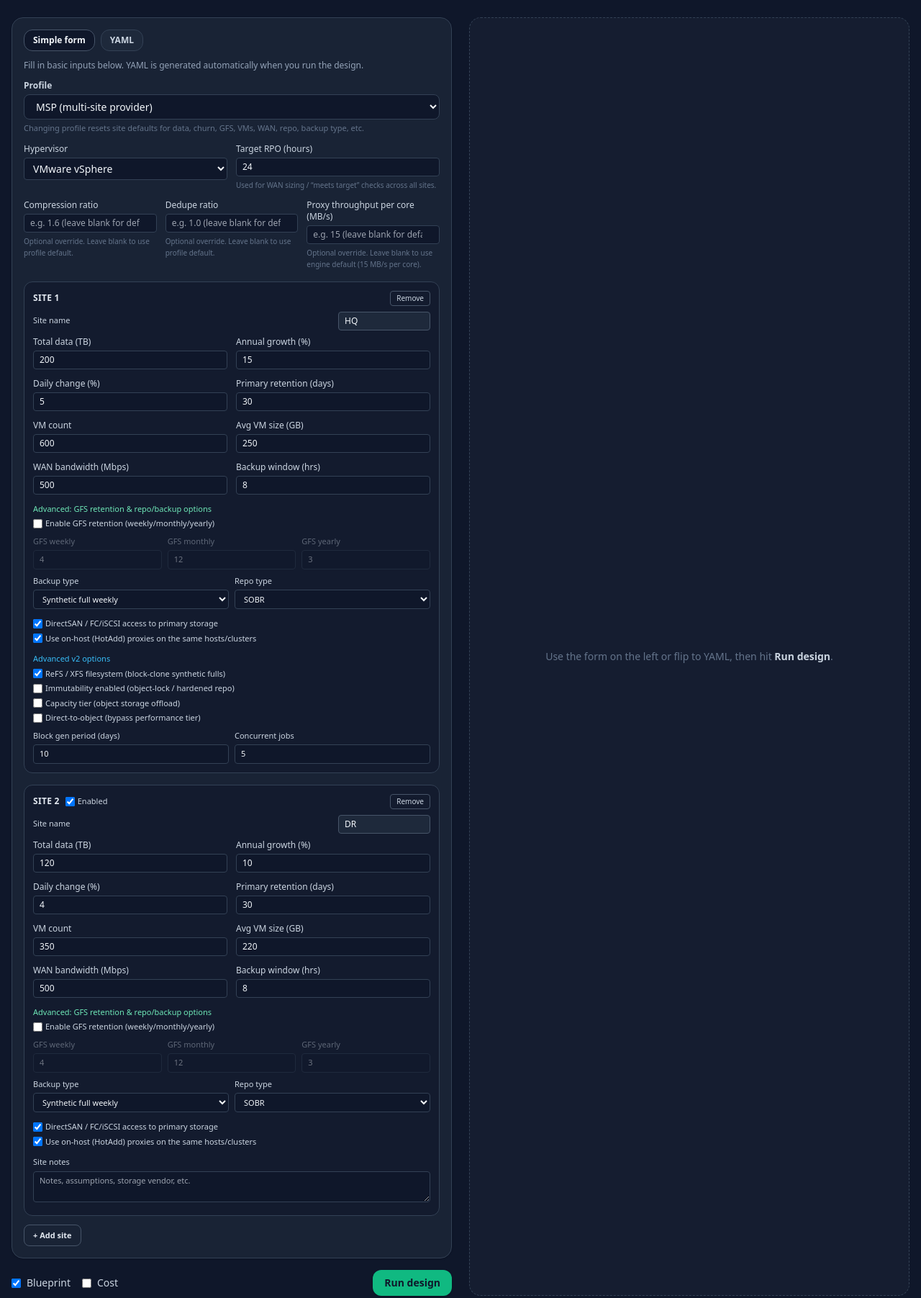
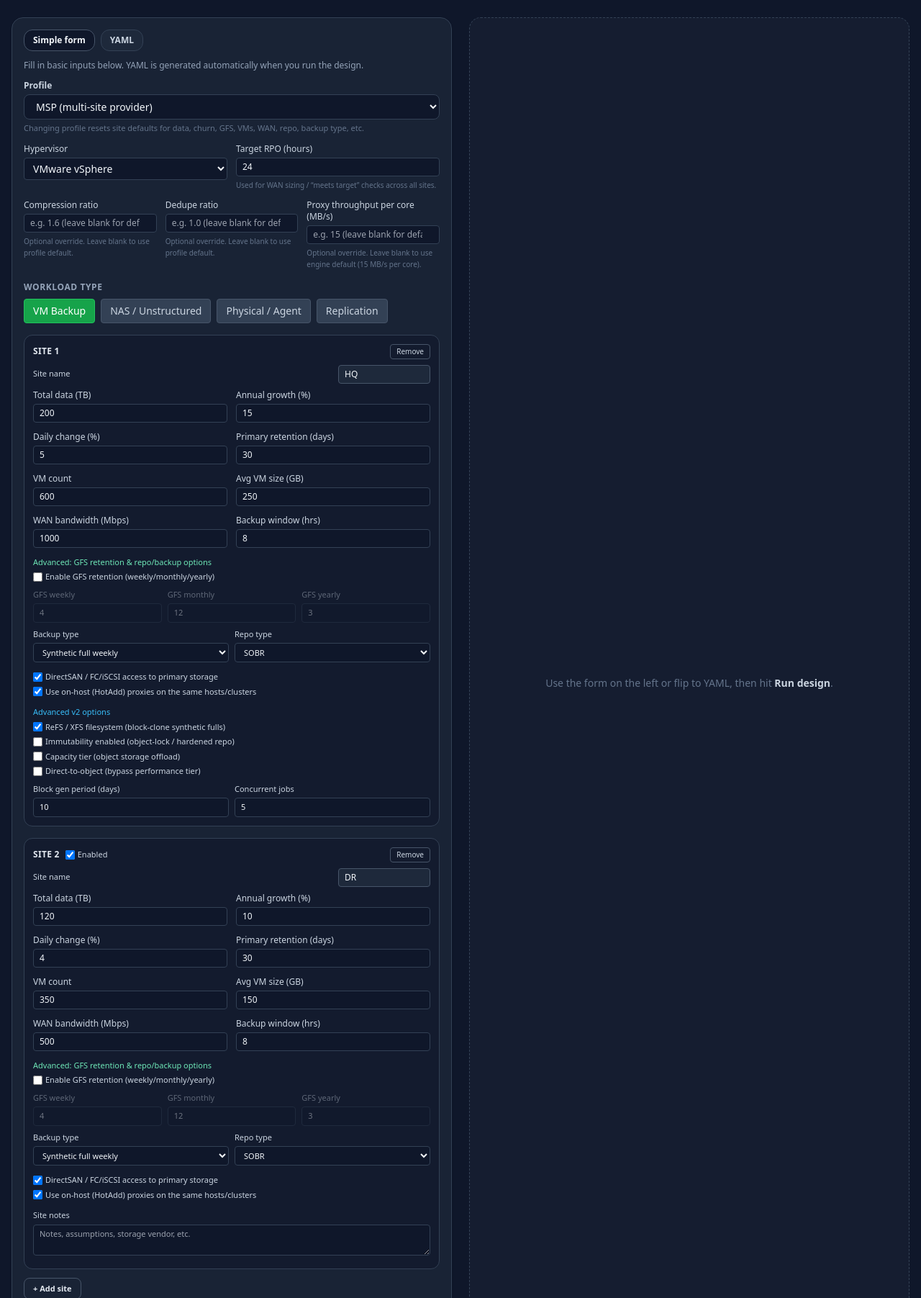
Before and after one commit to eblackrps/veeam_designer, a FastAPI app: page /run in a window 1280 px wide. Shown: the part 56-1859 px from the top of the page at 72% size. Run offline with FastAPI, Linux system fonts and the light colour scheme; some libraries are stand-ins or nearby versions.

Commit message:
feat(ui): add datalists, workload type tabs, and form UX improvements (Round 1)
- Add datalist elements for common values (TB, churn, retention, vm-size, WAN, window)
- Add list= attributes to all site input fields for autocomplete hints
- Add workload type tab bar (VM, NAS, Physical, Replication) with hidden input
- Update profile defaults: enterprise data=500/vms=2000/wan=10000, smb retention=14, msp vmsize=150
- Emit workload_type in buildYamlFromForm YAML output
- Fix workload_count fallback to also read vm_count in parser
- Remove unused Union import from parser.py

```diff
--- a/ui/templates/index.html
+++ b/ui/templates/index.html
@@ -7,6 +7,57 @@
   <script src="https://cdn.tailwindcss.com"></script>
 </head>
 <body class="bg-slate-900 text-slate-100 min-h-screen">
+<!-- Common value datalists -->
+<datalist id="dl-tb">
+  <option value="10"><option value="25"><option value="50">
+  <option value="100"><option value="200"><option value="500">
+  <option value="1000"><option value="2000">
+</datalist>
+<datalist id="dl-daily-churn">
+  <option value="2" label="Low (2%)">
+  <option value="5" label="Average (5%)">
+  <option value="10" label="High (10%)">
+  <option value="15" label="Very High (15%)">
+</datalist>
+<datalist id="dl-retention">
+  <option value="14"><option value="30"><option value="60">
+  <option value="90"><option value="180"><option value="365">
+</datalist>
+<datalist id="dl-vm-size">
+  <option value="50" label="Small (50 GB)">
+  <option value="100" label="Medium (100 GB)">
+  <option value="250" label="Large (250 GB)">
+  <option value="500" label="XL (500 GB)">
+</datalist>
+<datalist id="dl-wan">
+  <option value="10"><option value="50"><option value="100">
+  <option value="250"><option value="500"><option value="1000">
+  <option value="10000">
+</datalist>
+<datalist id="dl-window">
+  <option value="4"><option value="6"><option value="8">
+  <option value="10"><option value="12">
+</datalist>
+<datalist id="dl-shares">
+  <option value="10"><option value="50"><option value="100">
+  <option value="250"><option value="500"><option value="1000">
+</datalist>
+<datalist id="dl-files">
+  <option value="0.1"><option value="0.5"><option value="1">
+  <option value="5"><option value="10"><option value="50">
+</datalist>
+<datalist id="dl-rpo-hrs">
+  <option value="0.25" label="15 min">
+  <option value="1" label="1 hour">
+  <option value="4" label="4 hours">
+  <option value="8" label="8 hours">
+  <option value="24" label="24 hours">
+</datalist>
+<datalist id="dl-lto-gen">
+  <option value="7" label="LTO-7 (15 TB compressed)">
+  <option value="8" label="LTO-8 (30 TB compressed)">
+  <option value="9" label="LTO-9 (45 TB compressed)">
+</datalist>
   <div class="max-w-7xl mx-auto py-6 px-4">
     <header class="mb-6 flex items-center justify-between">
       <div>
@@ -146,6 +197,18 @@
               </div>
             </div>
 
+            <!-- Workload Type tabs -->
+            <div class="mb-4">
+              <label class="block text-xs font-semibold text-slate-400 uppercase tracking-wider mb-2">Workload Type</label>
+              <div class="flex flex-wrap gap-2" id="workload-tabs">
+                <button type="button" data-wtype="vm" class="wtype-tab px-3 py-1.5 rounded text-sm font-medium bg-green-600 text-white border border-green-500">VM Backup</button>
+                <button type="button" data-wtype="nas" class="wtype-tab px-3 py-1.5 rounded text-sm font-medium bg-slate-700 text-slate-300 border border-slate-600 hover:bg-slate-600">NAS / Unstructured</button>
+                <button type="button" data-wtype="physical" class="wtype-tab px-3 py-1.5 rounded text-sm font-medium bg-slate-700 text-slate-300 border border-slate-600 hover:bg-slate-600">Physical / Agent</button>
+                <button type="button" data-wtype="replication" class="wtype-tab px-3 py-1.5 rounded text-sm font-medium bg-slate-700 text-slate-300 border border-slate-600 hover:bg-slate-600">Replication</button>
+              </div>
+            </div>
+            <input type="hidden" id="active-workload-type" name="active_workload_type" value="vm">
+
             <!-- Sites -->
             <div id="sites-container" class="space-y-4">
               <!-- Site 1 -->
@@ -173,7 +236,7 @@
                 <div class="grid grid-cols-2 gap-3 text-xs">
                   <div>
                     <label class="block text-slate-300 mb-1">Total data (TB)</label>
-                    <input id="site1-data" type="number" step="any" min="0"
+                    <input id="site1-data" type="number" step="any" min="0" list="dl-tb"
                       class="w-full rounded bg-slate-900 border border-slate-700 px-2 py-1"
                       value="200" />
                   </div>
@@ -185,13 +248,13 @@
                   </div>
                   <div>
                     <label class="block text-slate-300 mb-1">Daily change (%)</label>
-                    <input id="site1-daily" type="number" step="any" min="0"
+                    <input id="site1-daily" type="number" step="any" min="0" list="dl-daily-churn"
                       class="w-full rounded bg-slate-900 border border-slate-700 px-2 py-1"
                       value="5" />
                   </div>
                   <div>
                     <label class="block text-slate-300 mb-1">Primary retention (days)</label>
-                    <input id="site1-retention" type="number" step="any" min="0"
+                    <input id="site1-retention" type="number" step="any" min="0" list="dl-retention"
                       class="w-full rounded bg-slate-900 border border-slate-700 px-2 py-1"
                       value="30" />
                   </div>
@@ -203,19 +266,19 @@
                   </div>
                   <div>
                     <label class="block text-slate-300 mb-1">Avg VM size (GB)</label>
-                    <input id="site1-vmsize" type="number" step="any" min="0"
+                    <input id="site1-vmsize" type="number" step="any" min="0" list="dl-vm-size"
                       class="w-full rounded bg-slate-900 border border-slate-700 px-2 py-1"
                       value="250" />
                   </div>
                   <div>
                     <label class="block text-slate-300 mb-1">WAN bandwidth (Mbps)</label>
-                    <input id="site1-wan" type="number" step="any" min="0"
+                    <input id="site1-wan" type="number" step="any" min="0" list="dl-wan"
                       class="w-full rounded bg-slate-900 border border-slate-700 px-2 py-1"
-                      value="500" />
+                      value="1000" />
                   </div>
                   <div>
                     <label class="block text-slate-300 mb-1">Backup window (hrs)</label>
-                    <input id="site1-window" type="number" step="any" min="0"
+                    <input id="site1-window" type="number" step="any" min="0" list="dl-window"
                       class="w-full rounded bg-slate-900 border border-slate-700 px-2 py-1"
                       value="8" />
                   </div>
@@ -358,7 +421,7 @@
                 <div id="site2-fields" class="grid grid-cols-2 gap-3 text-xs">
                   <div>
                     <label class="block text-slate-300 mb-1">Total data (TB)</label>
-                    <input id="site2-data" type="number" step="any" min="0"
+                    <input id="site2-data" type="number" step="any" min="0" list="dl-tb"
                       class="w-full rounded bg-slate-900 border border-slate-700 px-2 py-1"
                       value="120" />
                   </div>
@@ -370,13 +433,13 @@
                   </div>
                   <div>
                     <label class="block text-slate-300 mb-1">Daily change (%)</label>
-                    <input id="site2-daily" type="number" step="any" min="0"
+                    <input id="site2-daily" type="number" step="any" min="0" list="dl-daily-churn"
                       class="w-full rounded bg-slate-900 border border-slate-700 px-2 py-1"
                       value="4" />
                   </div>
                   <div>
                     <label class="block text-slate-300 mb-1">Primary retention (days)</label>
-                    <input id="site2-retention" type="number" step="any" min="0"
+                    <input id="site2-retention" type="number" step="any" min="0" list="dl-retention"
                       class="w-full rounded bg-slate-900 border border-slate-700 px-2 py-1"
                       value="30" />
                   </div>
@@ -388,19 +451,19 @@
                   </div>
                   <div>
                     <label class="block text-slate-300 mb-1">Avg VM size (GB)</label>
-                    <input id="site2-vmsize" type="number" step="any" min="0"
+                    <input id="site2-vmsize" type="number" step="any" min="0" list="dl-vm-size"
                       class="w-full rounded bg-slate-900 border border-slate-700 px-2 py-1"
-                      value="220" />
+                      value="150" />
                   </div>
                   <div>
                     <label class="block text-slate-300 mb-1">WAN bandwidth (Mbps)</label>
-                    <input id="site2-wan" type="number" step="any" min="0"
+                    <input id="site2-wan" type="number" step="any" min="0" list="dl-wan"
                       class="w-full rounded bg-slate-900 border border-slate-700 px-2 py-1"
                       value="500" />
                   </div>
                   <div>
                     <label class="block text-slate-300 mb-1">Backup window (hrs)</label>
-                    <input id="site2-window" type="number" step="any" min="0"
+                    <input id="site2-window" type="number" step="any" min="0" list="dl-window"
                       class="w-full rounded bg-slate-900 border border-slate-700 px-2 py-1"
                       value="8" />
                   </div>
@@ -804,12 +867,12 @@
       msp: {
         site1: {
           name: "HQ",
-          data: 200,
+          data: 50,
           growth: 15,
           daily: 5,
           retention: 30,
-          vms: 600,
-          vmsize: 250,
+          vms: 200,
+          vmsize: 150,
           wan: 500,
           window: 8,
           gfsWeekly: 4,
@@ -828,7 +891,7 @@
           daily: 4,
           retention: 30,
           vms: 350,
-          vmsize: 220,
+          vmsize: 150,
           wan: 500,
           window: 8,
           gfsWeekly: 4,
@@ -847,11 +910,11 @@
           name: "Primary",
           data: 20,
           growth: 10,
-          daily: 2,
-          retention: 21,
-          vms: 40,
-          vmsize: 200,
-          wan: 200,
+          daily: 3,
+          retention: 14,
+          vms: 50,
+          vmsize: 100,
+          wan: 100,
           window: 8,
           gfsWeekly: 1,
           gfsMonthly: 6,
@@ -886,13 +949,13 @@
       enterprise: {
         site1: {
           name: "HQ",
-          data: 800,
+          data: 500,
           growth: 15,
           daily: 5,
-          retention: 30,
-          vms: 1800,
-          vmsize: 250,
-          wan: 5000,
+          retention: 90,
+          vms: 2000,
+          vmsize: 300,
+          wan: 10000,
           window: 10,
           gfsWeekly: 4,
           gfsMonthly: 12,
@@ -905,13 +968,13 @@
         },
         site2: {
           name: "DR",
-          data: 400,
+          data: 250,
           growth: 10,
           daily: 4,
-          retention: 30,
-          vms: 900,
+          retention: 90,
+          vms: 1000,
           vmsize: 250,
-          wan: 3000,
+          wan: 5000,
           window: 10,
           gfsWeekly: 4,
           gfsMonthly: 12,
@@ -1528,8 +1591,10 @@ ${extraLines()}${notesLine}`;
 ${extraLines()}`;
       }
 
+      const activeWtype = document.getElementById('active-workload-type')?.value || 'vm';
       const yaml =
 `profile: ${profile}
+workload_type: ${activeWtype}
 sites:
 ${sitesYaml}`;
 
@@ -1629,6 +1694,20 @@ function restoreFormState() {
       switchMode(mode);
       validateDesignForm();
     }
+    // Workload type tab switching
+    document.querySelectorAll('.wtype-tab').forEach(function(btn) {
+      btn.addEventListener('click', function() {
+        document.querySelectorAll('.wtype-tab').forEach(function(b) {
+          b.classList.remove('bg-green-600', 'text-white', 'border-green-500');
+          b.classList.add('bg-slate-700', 'text-slate-300', 'border-slate-600');
+        });
+        btn.classList.remove('bg-slate-700', 'text-slate-300', 'border-slate-600');
+        btn.classList.add('bg-green-600', 'text-white', 'border-green-500');
+        var wtype = btn.getAttribute('data-wtype');
+        document.getElementById('active-workload-type').value = wtype;
+        saveFormState();
+      });
+    });
   </script>
 </body>
 </html>
--- a/veeam_designer/parser.py
+++ b/veeam_designer/parser.py
@@ -1,6 +1,6 @@
 import json
 from pathlib import Path
-from typing import List, Tuple, Union
+from typing import List, Tuple
 
 from .models import VeeamInput, NasInput, AgentInput, ReplicationInput
 from .config import CONFIG, select_profile
@@ -34,7 +34,7 @@ def _vin_from_dict(d: dict) -> VeeamInput:
         has_san_access=d.get("has_san_access", False),
         on_host_proxy=d.get("on_host_proxy", True),
         # Round 2
-        workload_count=d.get("workload_count", 0),
+        workload_count=d.get("workload_count") or d.get("vm_count", 0),
         concurrent_jobs=d.get("concurrent_jobs", 5),
         indexing_enabled=d.get("indexing_enabled", False),
         v13_appliance=d.get("v13_appliance", True),
```
